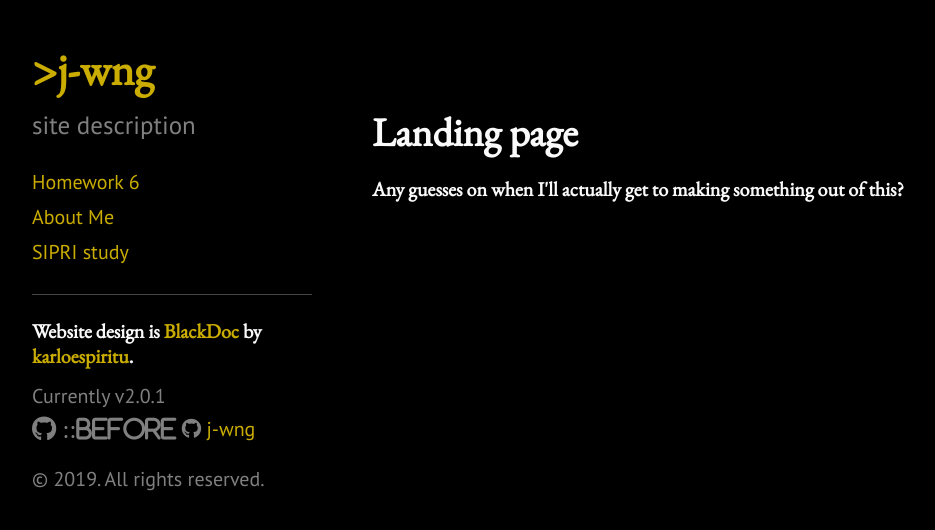
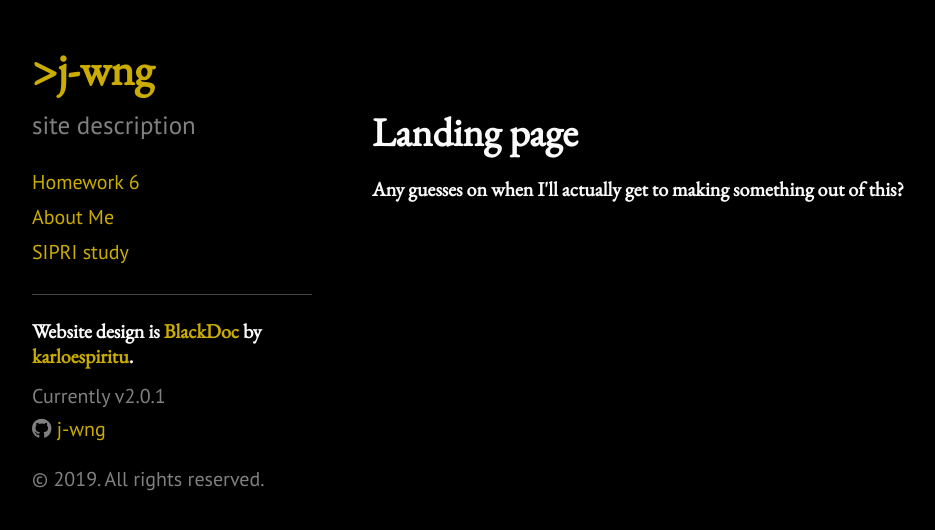
Before and after one commit to j-wng/j-wng.github.io, a Jekyll site: the page built from index.html, in a window 1280 px wide. Shown: the top 530 px of the page, without its empty margins (8-943 px from the left). Built offline with Jekyll 4.4.1, drawn with Linux system fonts in a browser that asks for light colours; nearby versions of some CDN libraries; the list of posts is cut into pages by our own code.

Commit message:
Update sidebar.html

```diff
--- a/_includes/sidebar.html
+++ b/_includes/sidebar.html
@@ -34,9 +34,6 @@
 
       <span class="sidebar-nav-item">Currently v{{ site.version }}</span>
 
-      <span class="fa fa-github fa-lg main-list-item-icon">
-        ::before
-      </span>
       <i class="fa fa-github" aria-hidden="true"></i>
 
       <a href= "https://github.com/j-wng">j-wng</a>
```
